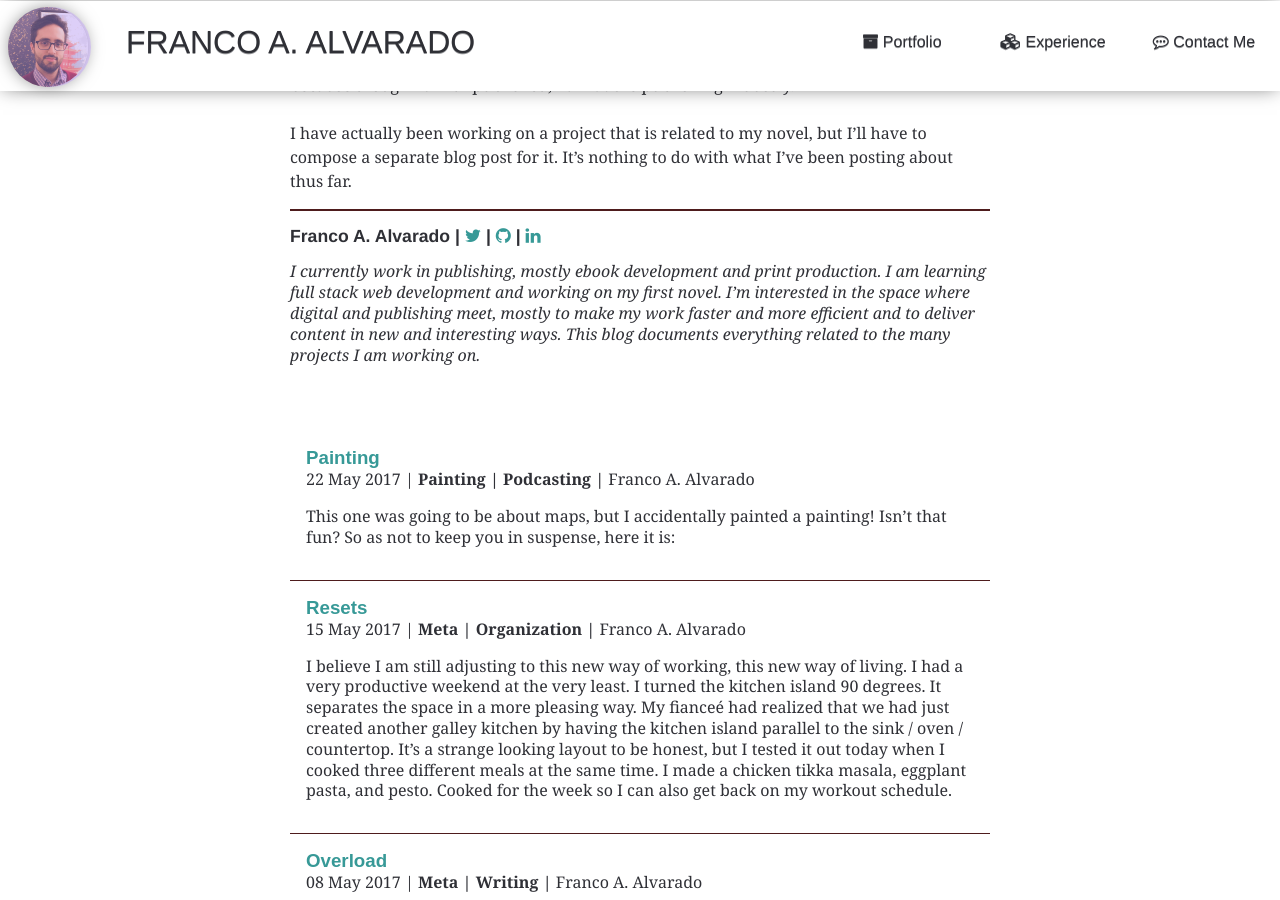
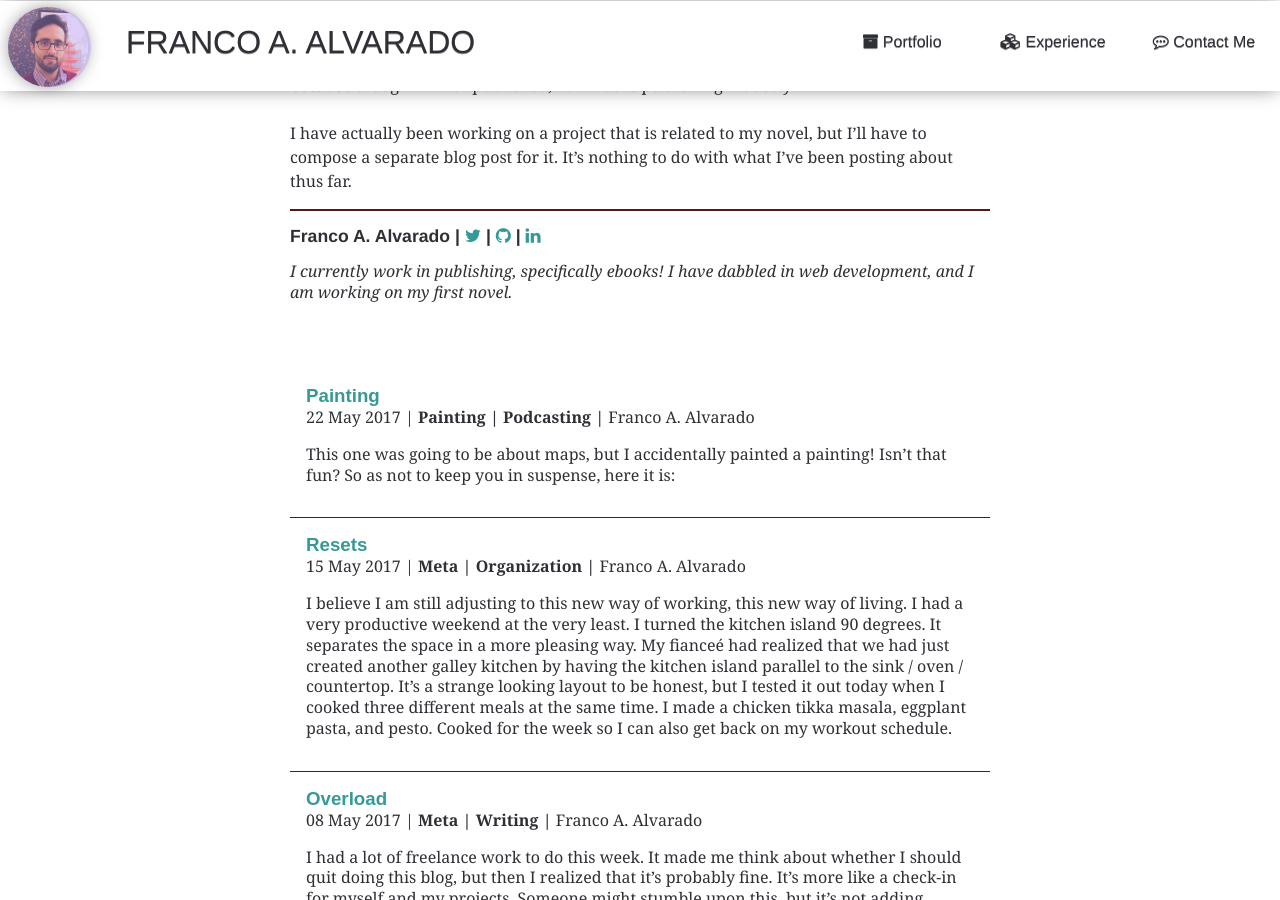
Before and after one commit to francopub/francopub.github.io, a Jekyll site: the page built from blog/_posts/2017-05-08-Overload.md, in a window 1280 px wide and 900 px high, scrolled down 500 px. Built offline with Jekyll 4.4.1, drawn with Linux system fonts in a browser that asks for light colours; nearby versions of some CDN libraries; some web fonts are replaced.

Commit message:
simplified bio
simplified bio

```diff
--- a/_data/authors.yml
+++ b/_data/authors.yml
@@ -1,6 +1,6 @@
 Franco:
   name: Franco A. Alvarado
-  bio: I currently work in publishing, mostly ebook development and print production. I am learning full stack web development and working on my first novel. I&#8217m interested in the space where digital and publishing meet, mostly to make my work faster and more efficient and to deliver content in new and interesting ways. This blog documents everything related to the many projects I am working on.
+  bio: I currently work in publishing, specifically ebooks! I have dabbled in web development, and I am working on my first novel.
   github_username: francofaa
   linkedin_username: franco-alvarado-17959124
   twitter_username: NoFrancosPlease
```
Also changed, not shown: index.html (+3 -4 lines).
